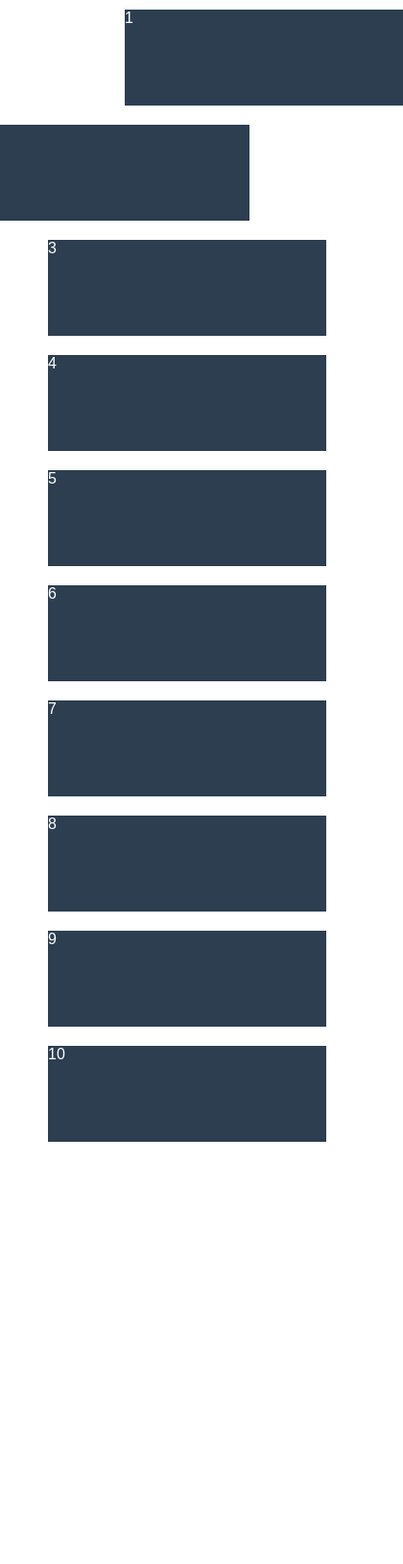
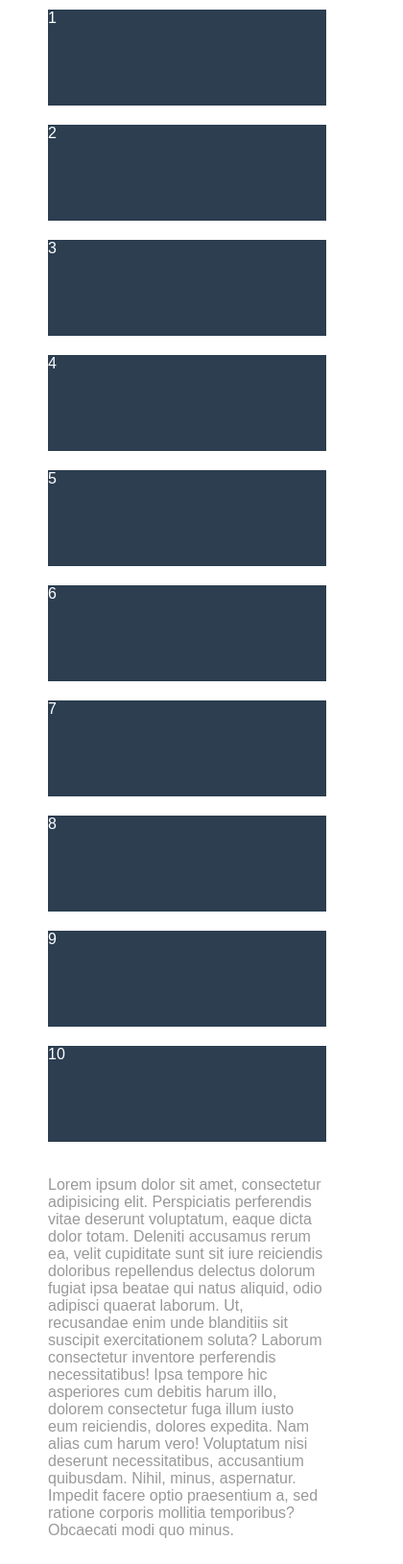
Before and after one commit to brandonrukin/leveluptuts-postcss, a website: page index.html in a window 390 px wide. Shown: the whole page at 96% size, 420 px wide, since content can reach past the window. Before the commit the page ends 1220 px from the top, so only its background shows below. Drawn offline with Linux system fonts and the light colour scheme.

Commit message:
#15 - Awesome Responsive Text with Rucksack

```diff
--- a/dest/styles.css
+++ b/dest/styles.css
@@ -130,12 +130,21 @@ body {
 	clear: both;
 }
 
-.grid-one div:first-child {
-	position: relative;
-	left: calc(99.99% * 1/4 - (30px - 30px * 1/4) + 30px);
+.responsive {
+	font-size: calc(16px + 20 * ((100vw - 420px) / 860));
+	color: #999;
 }
 
-.grid-one div:nth-child(2) {
-	position: relative;
-	left: calc(99.99% * -1/4 - (30px - 30px * -1/4) + 30px);
+@media screen and (min-width: 1280px) {
+
+	.responsive {
+		font-size: 36px;
+	}
 }
+
+@media screen and (max-width: 420px) {
+
+	.responsive {
+		font-size: 16px;
+	}
+}
--- a/gulpfile.js
+++ b/gulpfile.js
@@ -6,10 +6,12 @@ var gulp = require('gulp');
 var postcss = require('gulp-postcss');
 var autoprefixer = require('autoprefixer-core');
 var lost = require('lost');
+var rucksack = require('rucksack-css');
 
 gulp.task('styles', function() {
 	var processors = [
 		lost,
+		rucksack,
 		autoprefixer({browsers:['last 2 version']})
 	];
 
--- a/index.html
+++ b/index.html
@@ -18,6 +18,9 @@
 		<div class="grid-item">8</div>
 		<div class="grid-item">9</div>
 		<div class="grid-item">10</div>
+		<p class="responsive">
+			Lorem ipsum dolor sit amet, consectetur adipisicing elit. Perspiciatis perferendis vitae deserunt voluptatum, eaque dicta dolor totam. Deleniti accusamus rerum ea, velit cupiditate sunt sit iure reiciendis doloribus repellendus delectus dolorum fugiat ipsa beatae qui natus aliquid, odio adipisci quaerat laborum. Ut, recusandae enim unde blanditiis sit suscipit exercitationem soluta? Laborum consectetur inventore perferendis necessitatibus! Ipsa tempore hic asperiores cum debitis harum illo, dolorem consectetur fuga illum iusto eum reiciendis, dolores expedita. Nam alias cum harum vero! Voluptatum nisi deserunt necessitatibus, accusantium quibusdam. Nihil, minus, aspernatur. Impedit facere optio praesentium a, sed ratione corporis mollitia temporibus? Obcaecati modi quo minus.
+		</p>
 	</section>
 </body>
 </html>
--- a/package.json
+++ b/package.json
@@ -12,7 +12,8 @@
     "gulp-postcss": "^6.0.1",
     "gulp-sass": "^2.1.1",
     "lost": "^6.6.2",
-    "precss": "^1.3.0"
+    "precss": "^1.3.0",
+    "rucksack-css": "^0.8.5"
   },
   "scripts": {
     "test": "echo \"Error: no test specified\" && exit 1"
--- a/styles.css
+++ b/styles.css
@@ -50,10 +50,7 @@ body {
 	height: 500px;
 }
 
-.grid-one div:first-child {
-	lost-move: 1/4;
+.responsive {
+	font-size: responsive 16px 36px;
+	color: #999;
 }
-
-.grid-one div:nth-child(2) {
-	lost-move: -1/4;
-}
```
